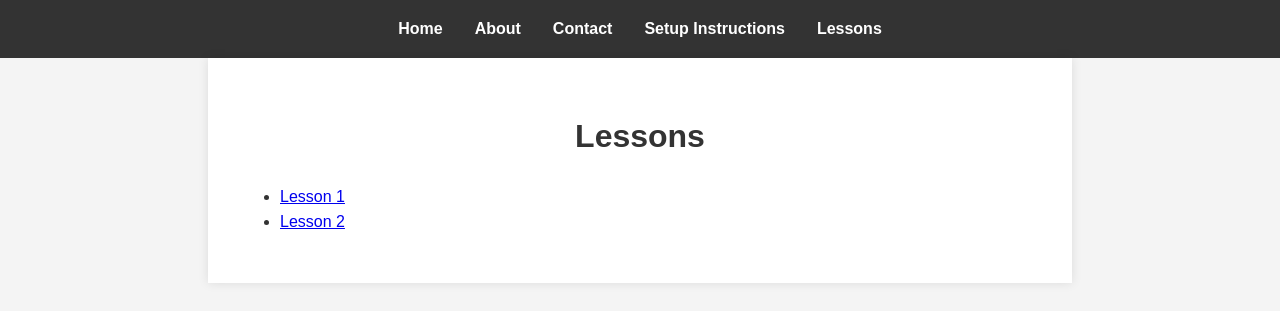
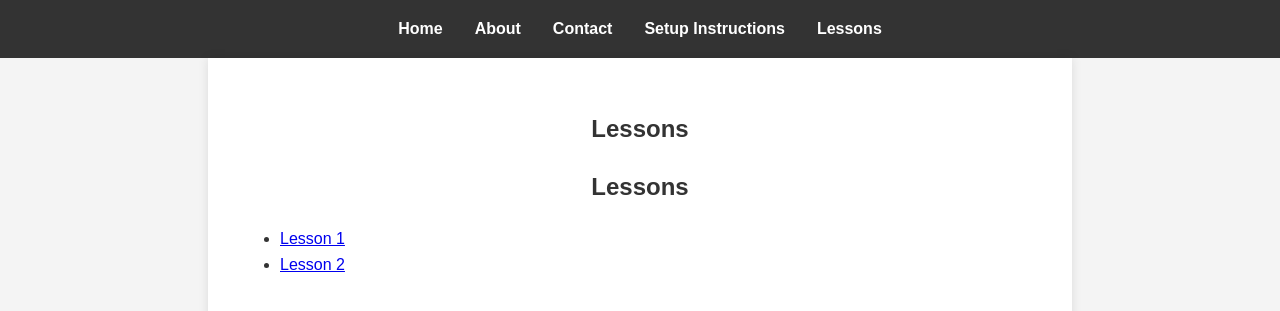
Before and after one commit to ATayls/Python-Data-Gathering-24, a Jekyll site: the page built from lessons/index.md, in a window 1280 px wide. Shown: the top 311 px of the page. Built offline with Jekyll 4.4.1, drawn with Linux system fonts in a browser that asks for light colours.

Commit message:
Separate lesson html

```diff
--- /dev/null
+++ b/_layouts/lessons.html
@@ -0,0 +1,8 @@
+---
+layout: default
+---
+
+<section>
+  <h1>{{ page.title }}</h1>
+  {{ content }}
+</section>
--- a/lessons/index.md
+++ b/lessons/index.md
@@ -1,5 +1,5 @@
 ---
-layout: default
+layout: lessons
 title: Lessons
 ---
 
```
Also changed, not shown: lessons/lesson1.md (+1 -1 lines), lessons/lesson2.md (+1 -1 lines).
